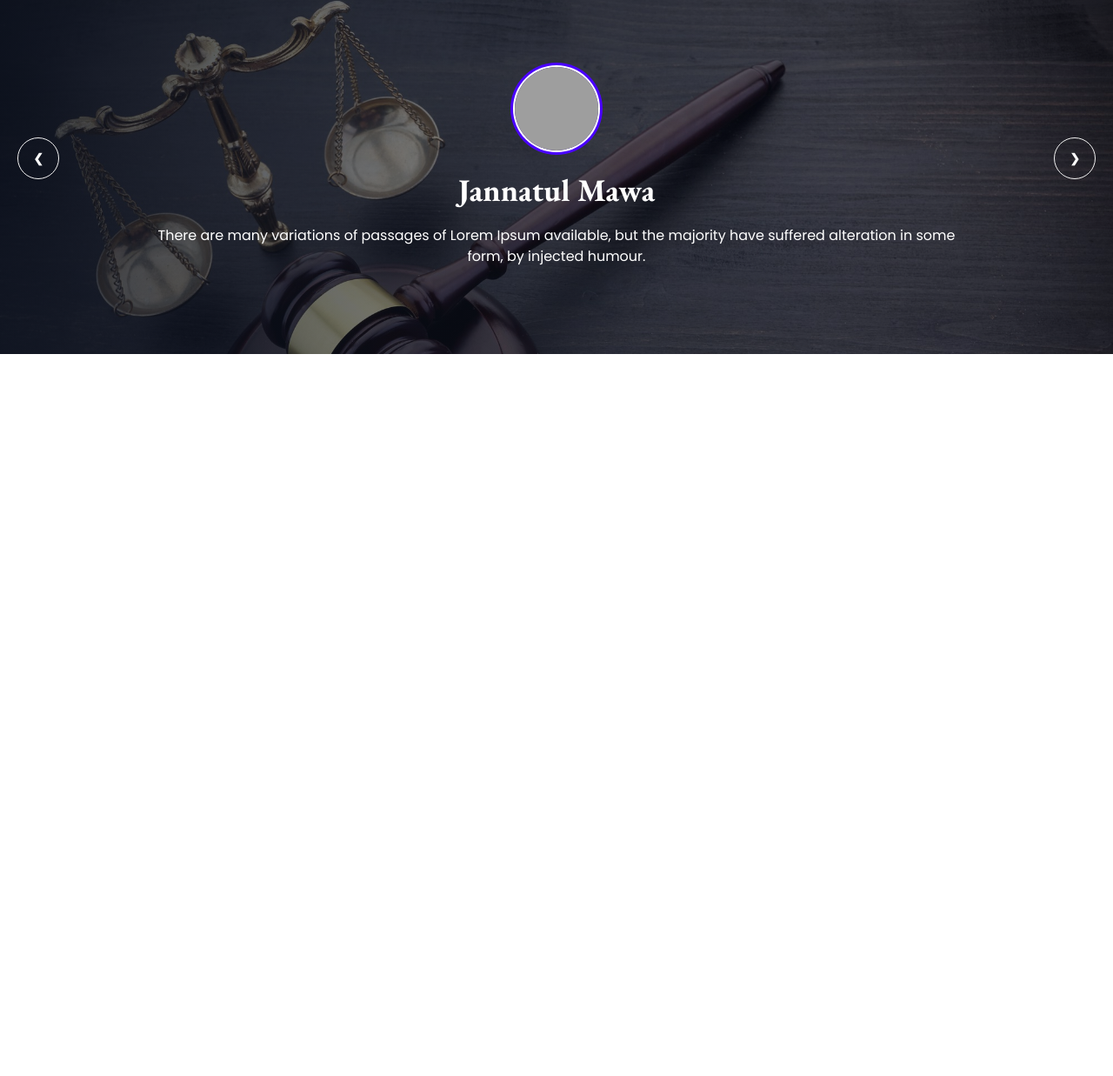
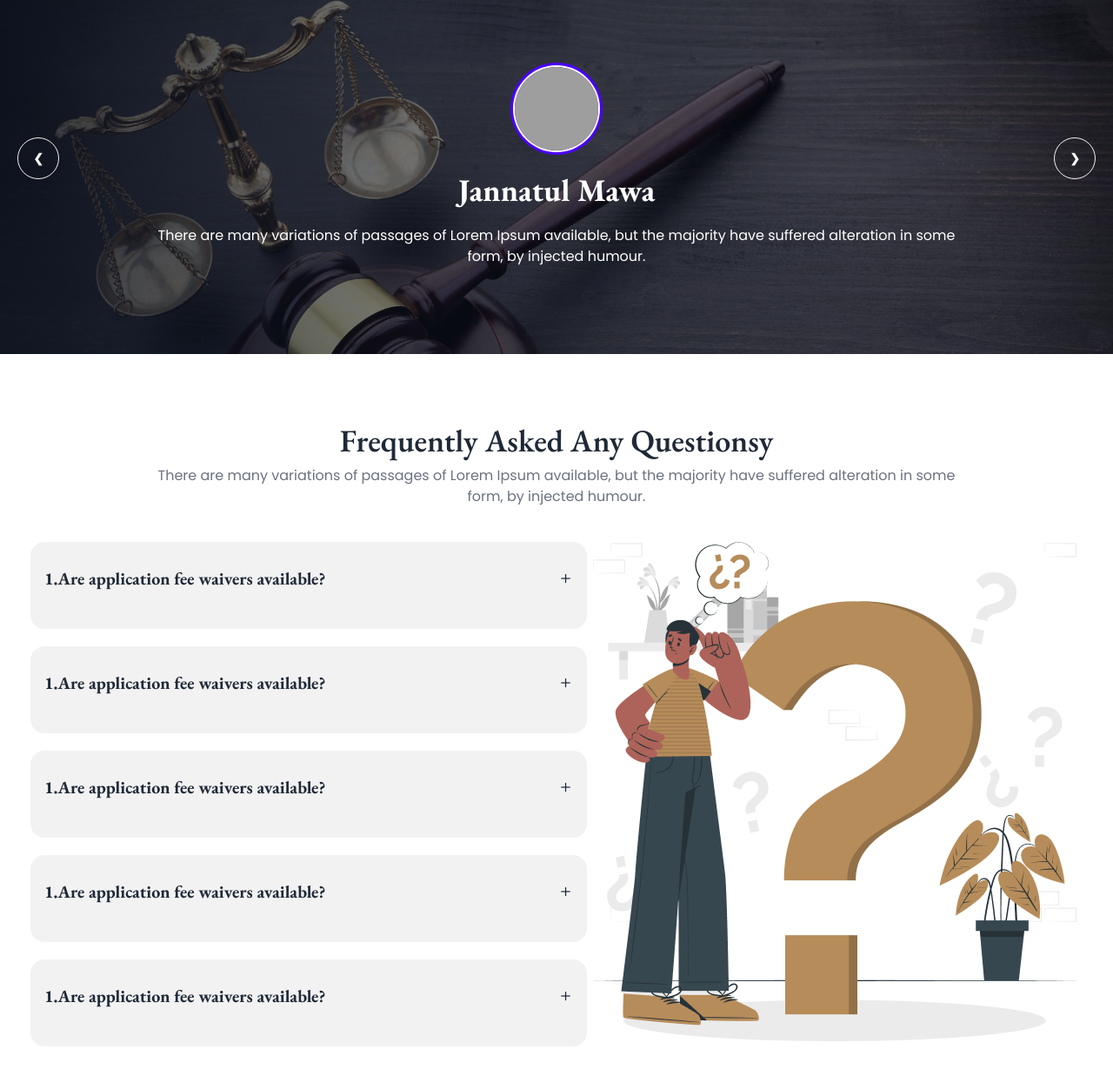
Before and after one commit to ayubislam1/legal-solution-resources-main, a plain HTML site: page index.html in a window 1280 px wide. Shown: the part 2013-3250 px from the top of the page at 87% size. Before the commit the page ends 2460 px from the top, so only its background shows below. Drawn offline with nearby package versions, Linux system fonts and the light colour scheme; grey boxes are pictures that could not be loaded; a web font is replaced by a local one.

Commit message:
faq part compelete

```diff
--- a/index.html
+++ b/index.html
@@ -358,6 +358,7 @@
 					</div>
 				</div>
 			</section>
+			<!-- slider -->
 			<section>
 				<div class="text-center md:w-3/4 mb-10 mx-auto space-y-5">
 					<h2 class="text-4xl font-semibold garamond">What Our Client Say</h2>
@@ -472,6 +473,101 @@
 					</div>
 				</div>
 			</section>
+			<!-- Question -->
+			<section class="">
+				<div class="my-10 text-center md:w-3/4 mx-auto space-y-2">
+					<h2 class="text-4xl font-semibold garamond">
+						Frequently Asked Any Questionsy
+					</h2>
+					<p class="poppins text-gray-500 text-base">
+						There are many variations of passages of Lorem Ipsum available, but
+						the majority have suffered alteration in some form, by injected
+						humour.
+					</p>
+				</div>
+				<div class="md:flex justify-center w-full">
+					<div class="space-y-5 md:w-2/4">
+						<div
+							class="collapse collapse-plus bg-base-200 md:h-[75px] lg:h-[100px] lg:py-3"
+						>
+							<input type="radio" name="my-accordion-3" />
+							<div class="collapse-title text-xl garamond font-bold">
+								1.Are application fee waivers available?
+							</div>
+							<div class="collapse-content poppins text-gray-500">
+								<p>
+									There are many variations of passages of Lorem Ipsum
+									available, but the majority have suffered alteration in some
+									form, by injected humour, .
+								</p>
+							</div>
+						</div>
+						<div
+							class="collapse collapse-plus bg-base-200 md:h-[75px] lg:h-[100px] lg:py-3"
+						>
+							<input type="radio" name="my-accordion-3" />
+							<div class="collapse-title text-xl garamond font-bold">
+								1.Are application fee waivers available?
+							</div>
+							<div class="collapse-content poppins text-gray-500">
+								<p>
+									There are many variations of passages of Lorem Ipsum
+									available, but the majority have suffered alteration in some
+									form, by injected humour, .
+								</p>
+							</div>
+						</div>
+						<div
+							class="collapse collapse-plus bg-base-200 md:h-[75px] lg:h-[100px] lg:py-3"
+						>
+							<input type="radio" name="my-accordion-3" />
+							<div class="collapse-title text-xl garamond font-bold">
+								1.Are application fee waivers available?
+							</div>
+							<div class="collapse-content poppins text-gray-500">
+								<p>
+									There are many variations of passages of Lorem Ipsum
+									available, but the majority have suffered alteration in some
+									form, by injected humour, .
+								</p>
+							</div>
+						</div>
+						<div
+							class="collapse collapse-plus bg-base-200 md:h-[75px] lg:h-[100px] lg:py-3"
+						>
+							<input type="radio" name="my-accordion-3" />
+							<div class="collapse-title text-xl garamond font-bold">
+								1.Are application fee waivers available?
+							</div>
+							<div class="collapse-content poppins text-gray-500">
+								<p>
+									There are many variations of passages of Lorem Ipsum
+									available, but the majority have suffered alteration in some
+									form, by injected humour, .
+								</p>
+							</div>
+						</div>
+						<div
+							class="collapse collapse-plus bg-base-200 md:h-[75px] lg:h-[100px] lg:py-3"
+						>
+							<input type="radio" name="my-accordion-3" />
+							<div class="collapse-title text-xl garamond font-bold">
+								1.Are application fee waivers available?
+							</div>
+							<div class="collapse-content poppins text-gray-500">
+								<p>
+									There are many variations of passages of Lorem Ipsum
+									available, but the majority have suffered alteration in some
+									form, by injected humour, .
+								</p>
+							</div>
+						</div>
+					</div>
+					<div class="sm:mb-10">
+						<img class="" src="./images/faq.png" alt="" />
+					</div>
+				</div>
+			</section>
 		</main>
 		<footer></footer>
 	</body>
```
